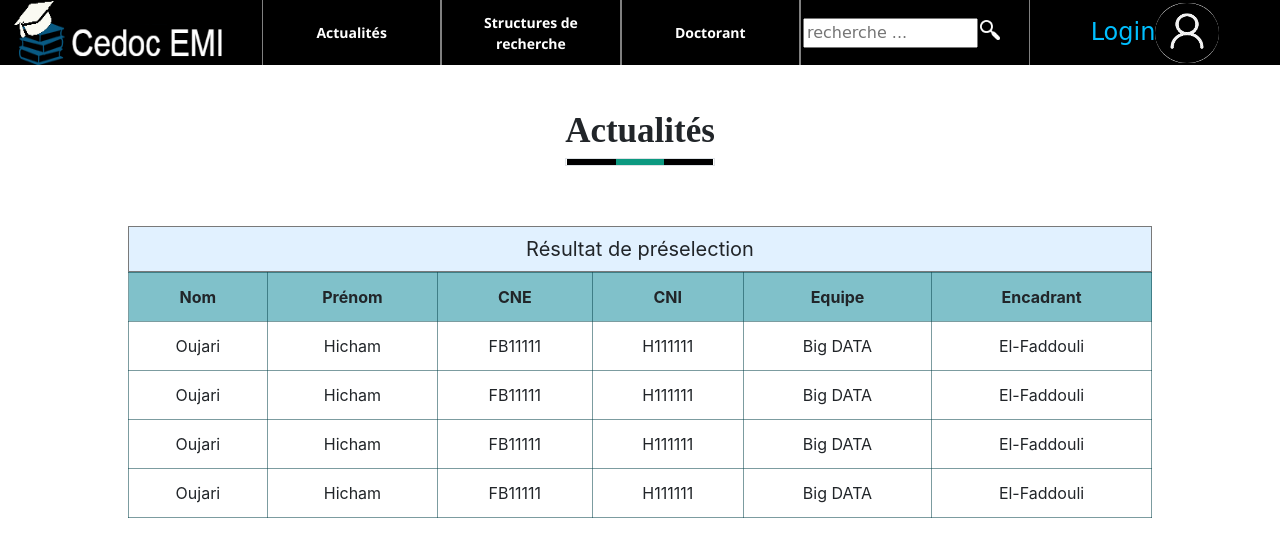
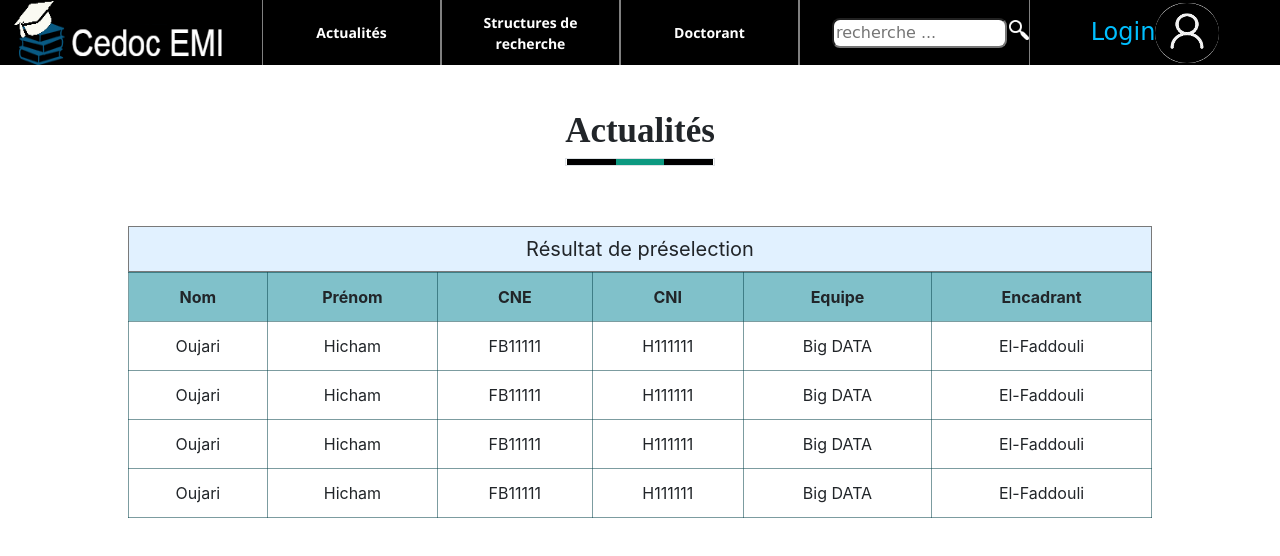
Before and after one commit to HichamOujari/Cedoc, a React (Create React App) app in the folder front-end/: page /actualites in a window 1280 px wide. Shown: the top 556 px of the page. Built offline with nearby package versions, Linux system fonts and the light colour scheme.

Commit message:
by houssam

```diff
--- a/front-end/src/components/home/doctorant/Inscription.css
+++ b/front-end/src/components/home/doctorant/Inscription.css
@@ -142,3 +142,7 @@
         margin-left: 15px;
     }
 }
+
+.valider-btn:hover{
+    background-color: deepskyblue;
+}
--- a/front-end/src/components/home/doctorant/Inscription.js
+++ b/front-end/src/components/home/doctorant/Inscription.js
@@ -60,7 +60,7 @@ function Inscription() {
                     </div>
                 </p>
                 <p>
-                    <button>Valider</button>
+                    <button className="valider-btn">Valider</button>
                 </p>
             </div>
         </div>
--- a/front-end/src/components/home/navigation/Navigation.js
+++ b/front-end/src/components/home/navigation/Navigation.js
@@ -60,7 +60,7 @@ class Navigation extends React.Component{
                     <div className="search-bar">
 
                         <li style={{marginLeft:2,display:"flex"}}>
-                            <input placeholder="recherche ..." type="text" id="search" size={16}/>
+                            <input placeholder="recherche ..." type="text" id="search" size={16} style={{marginLeft:30,borderRadius:8}}/>
                             <a href="#gg">
                                 <img width={20} style={{marginLeft:2}} height={20} src={recherche} alt='recherche' />
                             </a>
```
